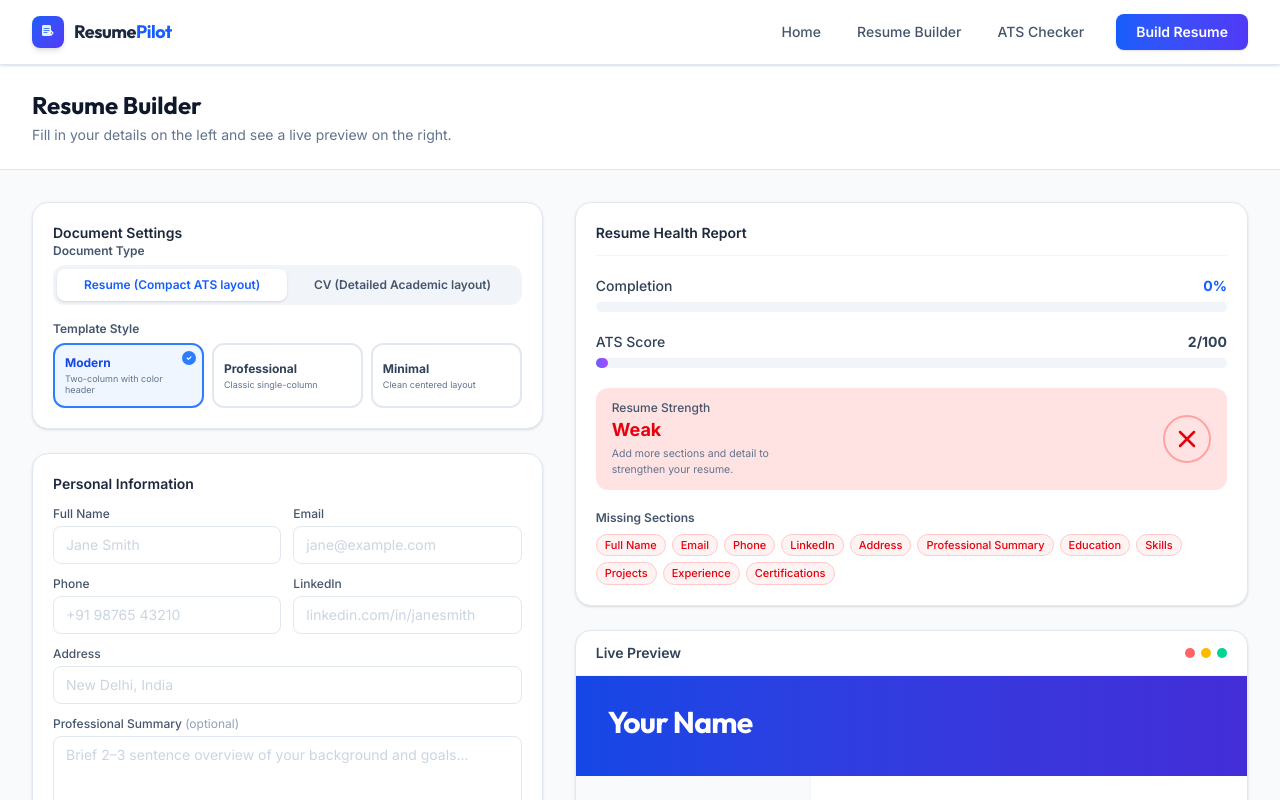
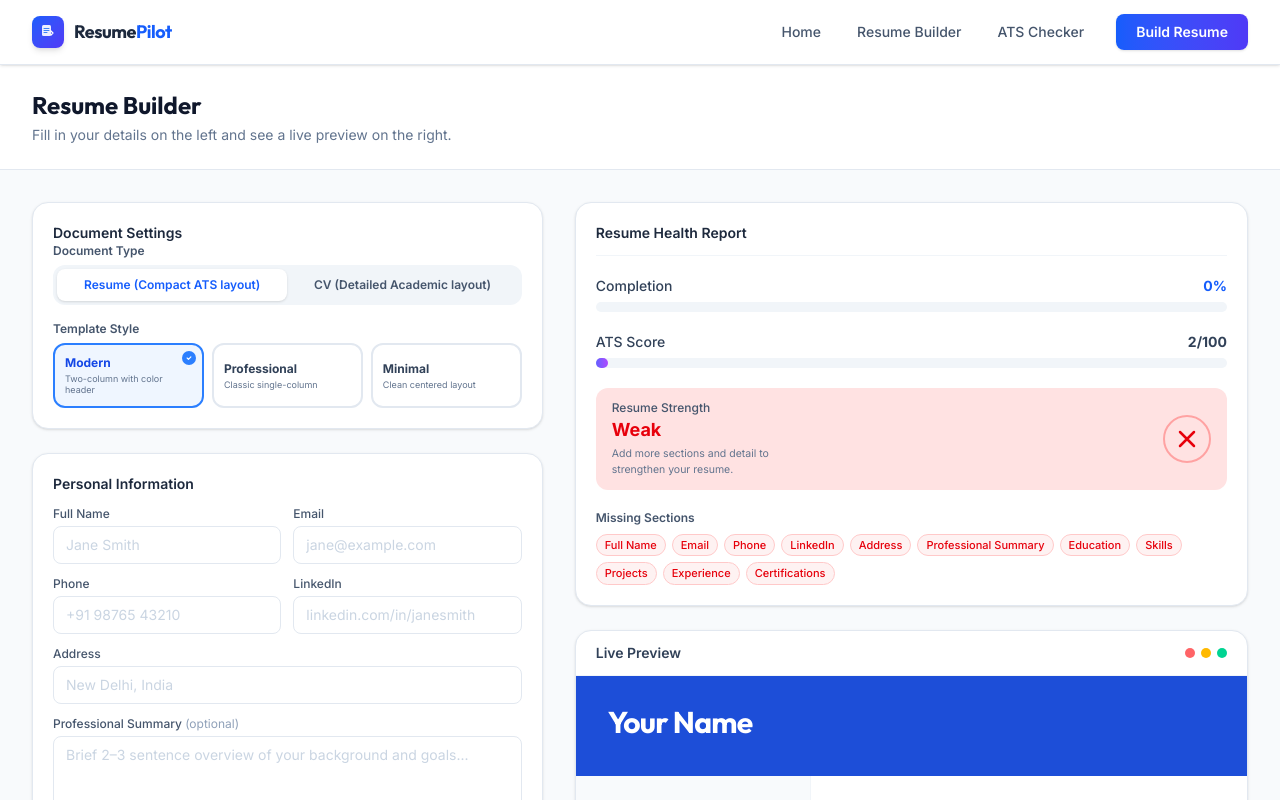
Before and after one commit to S-Gijbile-19/Resume-Builder, a Next.js app in the folder resume-pilot/: page /builder in a window 1280 px wide. Shown: the top 800 px of the page. Built offline with nearby package versions, Linux system fonts and the light colour scheme.

Commit message:
implement resume builder page with live preview and PDF export functionality

```diff
--- a/resume-pilot/app/builder/page.tsx
+++ b/resume-pilot/app/builder/page.tsx
@@ -54,8 +54,17 @@ export default function BuilderPage() {
       const canvas = await html2canvas(element, {
         scale: 2,
         useCORS: true,
-        logging: false,
+        logging: true,
         backgroundColor: "#ffffff",
+        foreignObjectRendering: false,
+        removeContainer: true,
+        onclone: (doc) => {
+          doc.querySelectorAll("*").forEach((el) => {
+            const htmlEl = el as HTMLElement;
+            htmlEl.style.animation = "none";
+            htmlEl.style.transition = "none";
+          });
+        },
       });
 
       const imgData = canvas.toDataURL("image/png");
@@ -95,11 +104,10 @@ export default function BuilderPage() {
             <button
               key={tab}
               onClick={() => setActiveTab(tab)}
-              className={`flex-1 py-3 text-sm font-medium border-b-2 transition-all ${
-                activeTab === tab
+              className={`flex-1 py-3 text-sm font-medium border-b-2 transition-all ${activeTab === tab
                   ? "border-blue-600 text-blue-600"
                   : "border-transparent text-slate-500 hover:text-slate-700"
-              }`}
+                }`}
             >
               {tab === "form" ? "Edit" : "Preview"}
             </button>
@@ -121,8 +129,8 @@ export default function BuilderPage() {
             {downloading && (
               <div className="mt-4 flex items-center gap-2 text-sm text-blue-600 animate-pulse">
                 <svg className="animate-spin w-4 h-4" viewBox="0 0 16 16" fill="none" stroke="currentColor" strokeWidth="2">
-                  <path d="M8 2a6 6 0 100 12A6 6 0 008 2z" strokeOpacity="0.3"/>
-                  <path d="M14 8a6 6 0 00-6-6" strokeLinecap="round"/>
+                  <path d="M8 2a6 6 0 100 12A6 6 0 008 2z" strokeOpacity="0.3" />
+                  <path d="M14 8a6 6 0 00-6-6" strokeLinecap="round" />
                 </svg>
                 Generating PDF…
               </div>
@@ -160,14 +168,14 @@ export default function BuilderPage() {
               {downloading ? (
                 <>
                   <svg className="animate-spin w-4 h-4" viewBox="0 0 16 16" fill="none" stroke="currentColor" strokeWidth="2">
-                    <path d="M8 2a6 6 0 100 12" strokeLinecap="round"/>
+                    <path d="M8 2a6 6 0 100 12" strokeLinecap="round" />
                   </svg>
                   Generating PDF…
                 </>
               ) : (
                 <>
                   <svg width="16" height="16" viewBox="0 0 16 16" fill="none" stroke="currentColor" strokeWidth="2" strokeLinecap="round" strokeLinejoin="round">
-                    <path d="M8 2v8M5 7l3 3 3-3M2 12v1a1 1 0 001 1h10a1 1 0 001-1v-1"/>
+                    <path d="M8 2v8M5 7l3 3 3-3M2 12v1a1 1 0 001 1h10a1 1 0 001-1v-1" />
                   </svg>
                   Download as PDF
                 </>
--- a/resume-pilot/components/ResumePreview.tsx
+++ b/resume-pilot/components/ResumePreview.tsx
@@ -24,7 +24,12 @@ function ModernTemplate({ data, previewRef }: { data: ResumeData; previewRef?: R
       style={{ fontFamily: "'Inter', sans-serif", fontSize: "11px", lineHeight: "1.5" }}
     >
       {/* Header */}
-      <div className="bg-gradient-to-r from-blue-700 to-indigo-700 px-8 py-7 text-white animate-fade-in">
+      <div
+        className="px-8 py-7 text-white"
+        style={{
+          backgroundColor: "#1d4ed8",
+        }}
+      >
         <h1 className="text-3xl font-bold tracking-tight" style={{ fontFamily: "'Outfit', sans-serif" }}>
           {data.fullName || "Your Name"}
         </h1>
```
